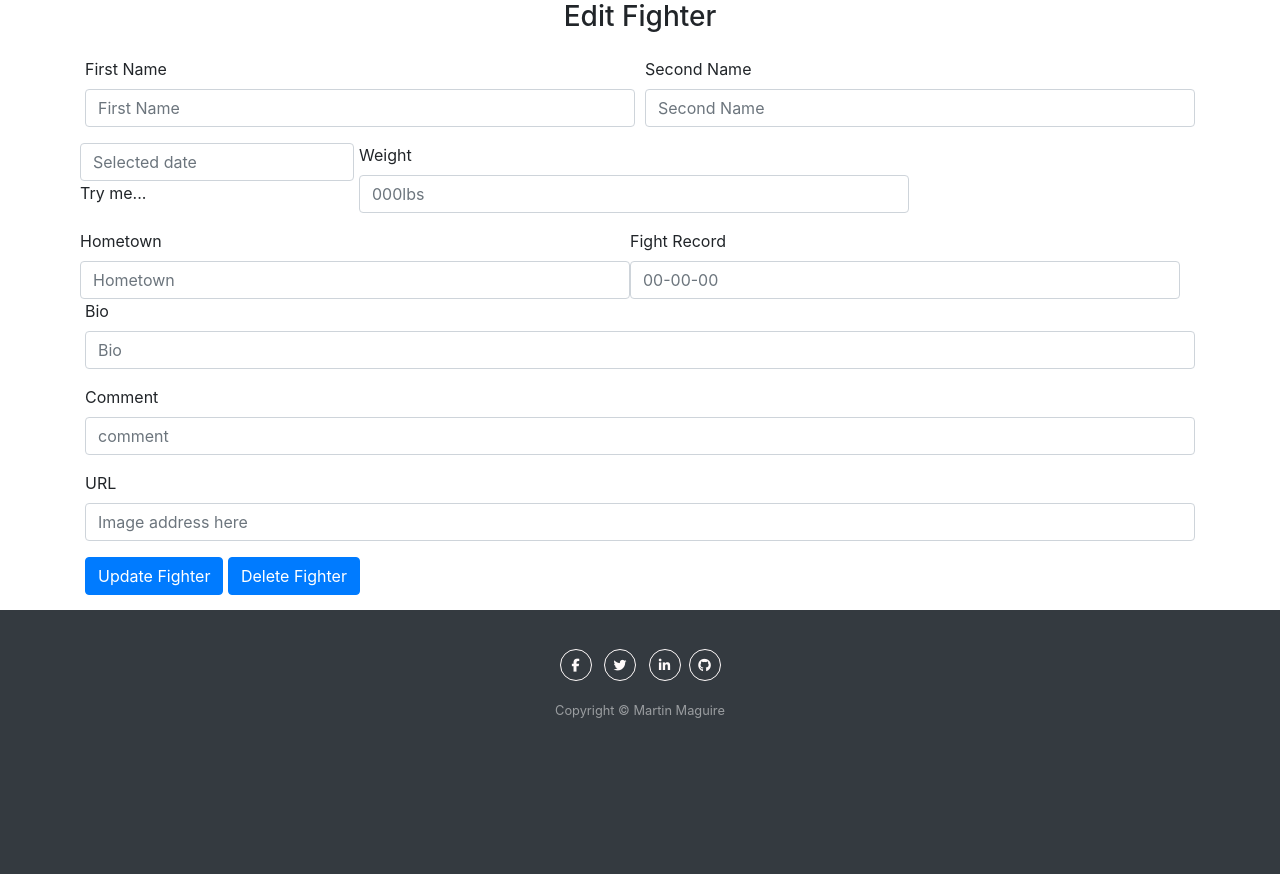
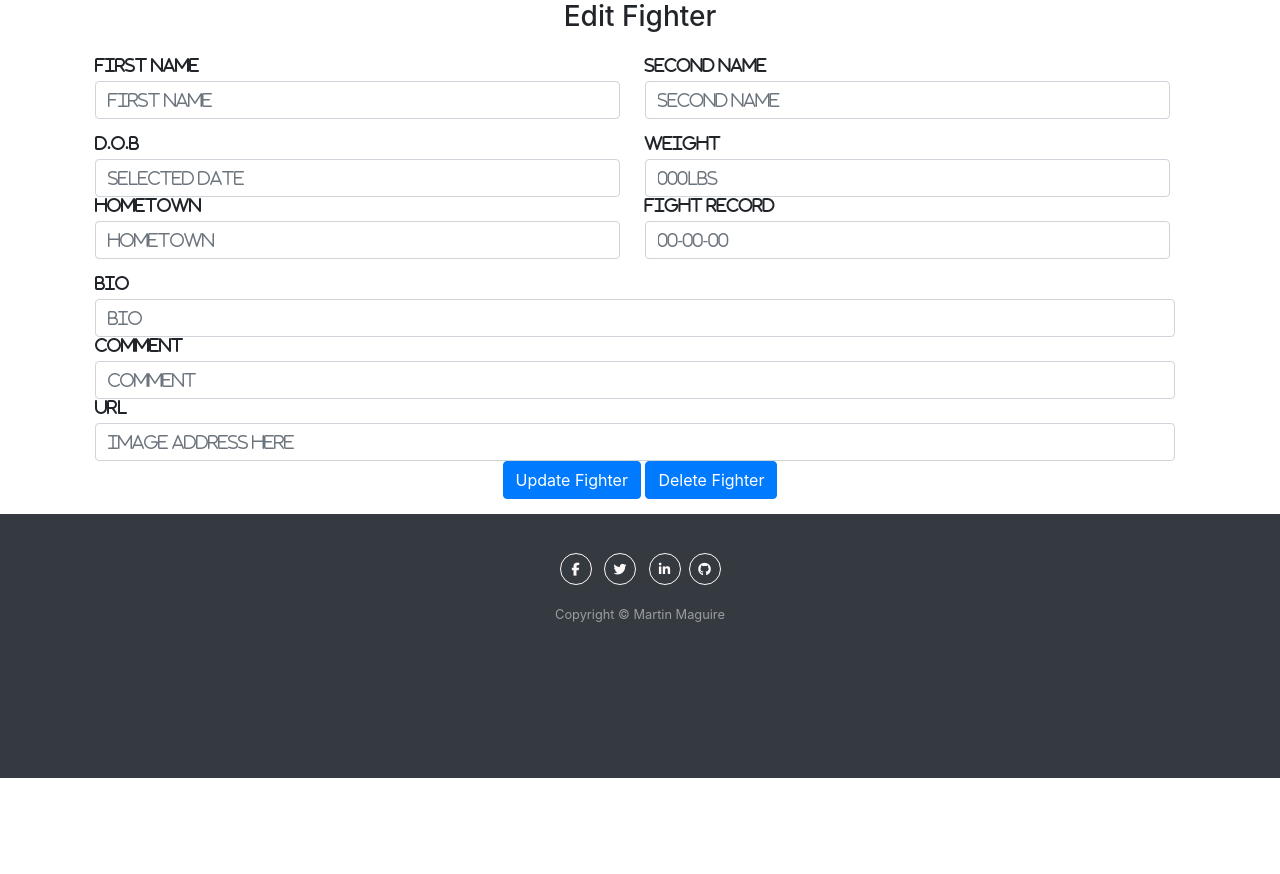
Before and after one commit to martinmaguire89/milestone-project-3, a Flask app: template templates/editfighter.html in a window 1280 px wide. Shown: the part 74-948 px from the top of the page. After the commit the page ends 852 px from the top, so only its background shows below. Run offline with Flask 2, Linux system fonts and the light colour scheme; the template is opened without the code that fills it, so the values that code supplies are empty; some libraries are stand-ins or nearby versions; some web fonts are replaced.

Commit message:
updated edit fighter

```diff
--- a/static/css/style.css
+++ b/static/css/style.css
@@ -111,3 +111,8 @@
     border-radius: .25rem;
     box-shadow: 2px 1px 13px 4px rgba(0,0,0,0.75);
 }
+
+.text-centre {
+    text-align: center;
+    padding: 5-px;
+}
--- a/templates/addfighter.html
+++ b/templates/addfighter.html
@@ -51,7 +51,9 @@
                             <input type="text" class="form-control" id="URL" name="url" placeholder="Image address here">
                         </div>
                     </div>
+                    <div class="text-centre">
                         <button type="submit" class="btn btn-primary" name='{{url_for("add_fighter")}}'>Add Fighter</button>
+                    </div>
                 </form>
             </div>
         </div>
--- a/templates/editfighter.html
+++ b/templates/editfighter.html
@@ -7,58 +7,54 @@
                 <div class="col">
 
                     <form action="{{url_for('update_fighter', categories_id=category._id)}}" method="POST">
-                        <div class="form-row">
+                        <div class="form-group">
 
-                            <div class="form-group col-md-6">
+                            <div class="form-row col-md-6 fa">
                                 <label for="first_name">First Name</label>
                                 <input type="text" class="form-control" id="First Name" name="first_name" placeholder="First Name" value="{{category.first_name}}">
                             </div>
-                            <div class="form-group col-md-6">
+                            <div class="form-row col-md-6 fa">
                                 <label for="second_name">Second Name</label>
                                 <input type="text" class="form-control" id="Second Name" name="second_name" placeholder="Second Name" value="{{category.second_name}}">
                             </div>
                         </div>
-                        <div class="form-row">
-                            <div class="md-form">
-                                <input placeholder="Selected date" type="text" id="date-picker" class="form-control datepicker">
-                                <label for="date-picker-example">Try me...</label>
+                            <div class="form-row col-md-6 fa">
+                                <label for="date-picker-example">D.O.B</label>
+                                <input placeholder="Selected date" type="text" id="date-picker" class="form-control datepicker" value="{{category.dob}}">
                             </div>
-                            <div class="form-group col-md-6">
+                            <div class="form-row col-md-6 fa">
                                 <label for="weight">Weight</label>
                                 <input type="text" class="form-control" id="Weight" name="weight" placeholder="000lbs"value="{{category.weight}}">
                             </div>
-                        </div>
-                        <div class="form-row">
-                            <div class="form-row col-md-6">
+                        <div class="form-group">
+                            <div class="form-row col-md-6 fa">
                                 <label for="hometown">Hometown</label>
                                 <input type="text" class="form-control" id="Hometown" name="hometown" placeholder="Hometown" value="{{category.hometown}}">
                             </div>
-                            <div class="form-row col-md-6">
+                            <div class="form-row col-md-6 fa">
                                 <label for="fight_record">Fight Record</label>
                                 <input type="text" class="form-control" id="Fight Record" name="fight_record" placeholder="00-00-00" value="{{category.fight_record}}">
                             </div>
                         </div>
-                        <div class="form-row">
-                            <div class="form-group col-12">
+                            <div class="form-row col-12 fa">
                                 <label for="bio">Bio</label>
                                 <input type="text" class="form-control" id="bio" name="bio" placeholder="Bio" value="{{category.bio}}">
                             </div>
-                            <div class="form-group col-12">
+                            <div class="form-row col-12 fa">
                                 <label for="comment">Comment</label>
                                 <input type="text" class="form-control" id="comment" name="comment" placeholder="comment" value="{{category.comment}}">
                             </div>
-                            <div class="form-group col-12">
+                            <div class="form-row col-12 fa">
                                 <label for="url">URL</label>
                                 <input type="text" class="form-control" id="URL" name="url" placeholder="Image address here" value="{{category.url}}">
                             </div>
-
-                        </div>
-
+                            <div class="text-centre">
                             <button type="submit" class="btn btn-primary" name="{{url_for('update_fighter', categories_id=category._id)}}">Update Fighter</button>
                             <button type="submit" class="btn btn-primary" name="{{url_for('delete_fighter', categories_id=category._id)}}">Delete Fighter</button>
                             <!--- <a type="submit" value="Submit" class="btn btn-primary" href="{{url_for('update_fighter', categories_id=category._id)}}" role="button">Update Fighter</a>
                             <a type="submit" value="Submit" class="btn btn-primary" href="{{url_for('delete_fighter', categories_id=category._id)}}" role="button">delete Fighter</a>
                             <button type="submit" class="btn btn-primary" name='{{url_for("add_fighter")}}'>Add Fighter</button> --->
+                        </div>
                     </form>
 
                 </div>
```
